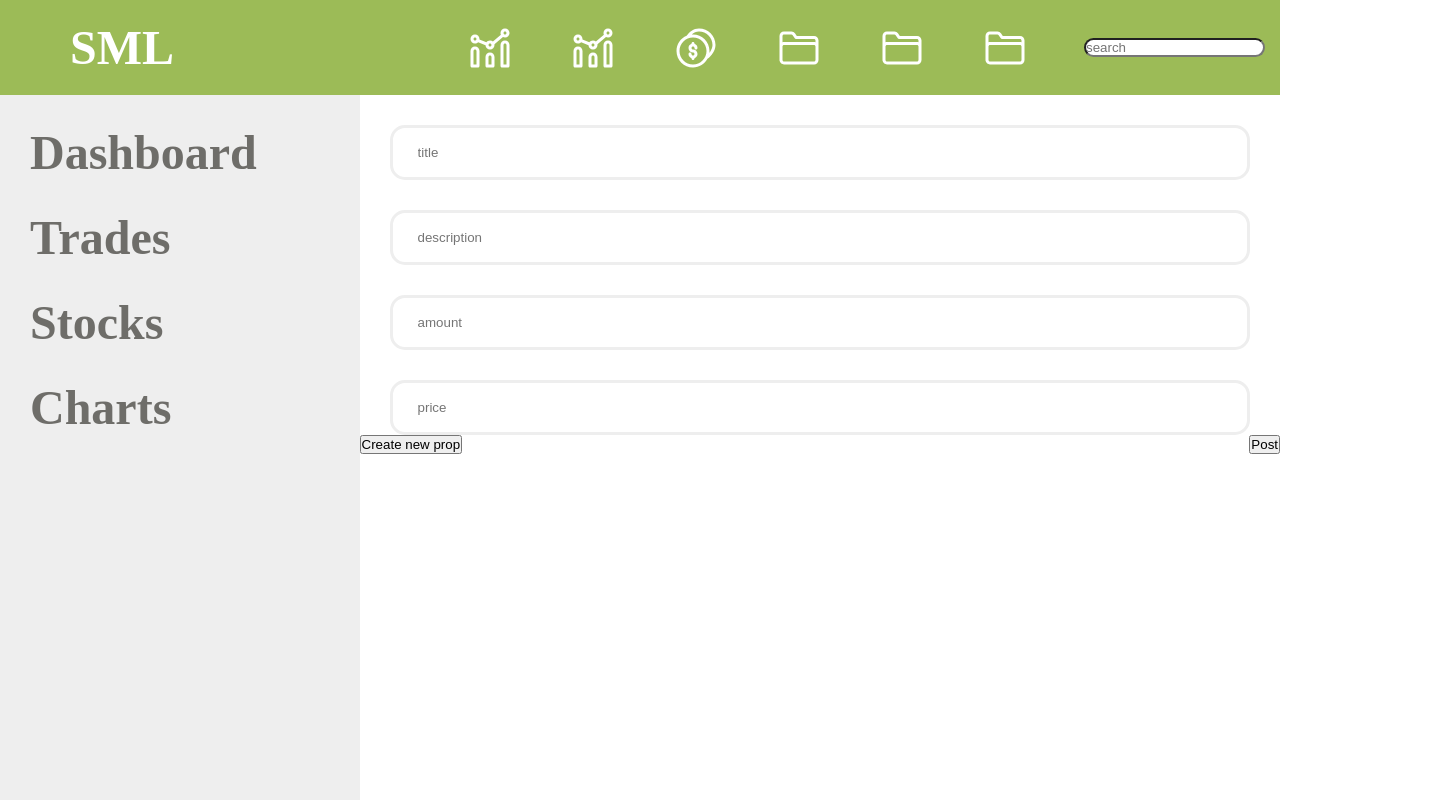
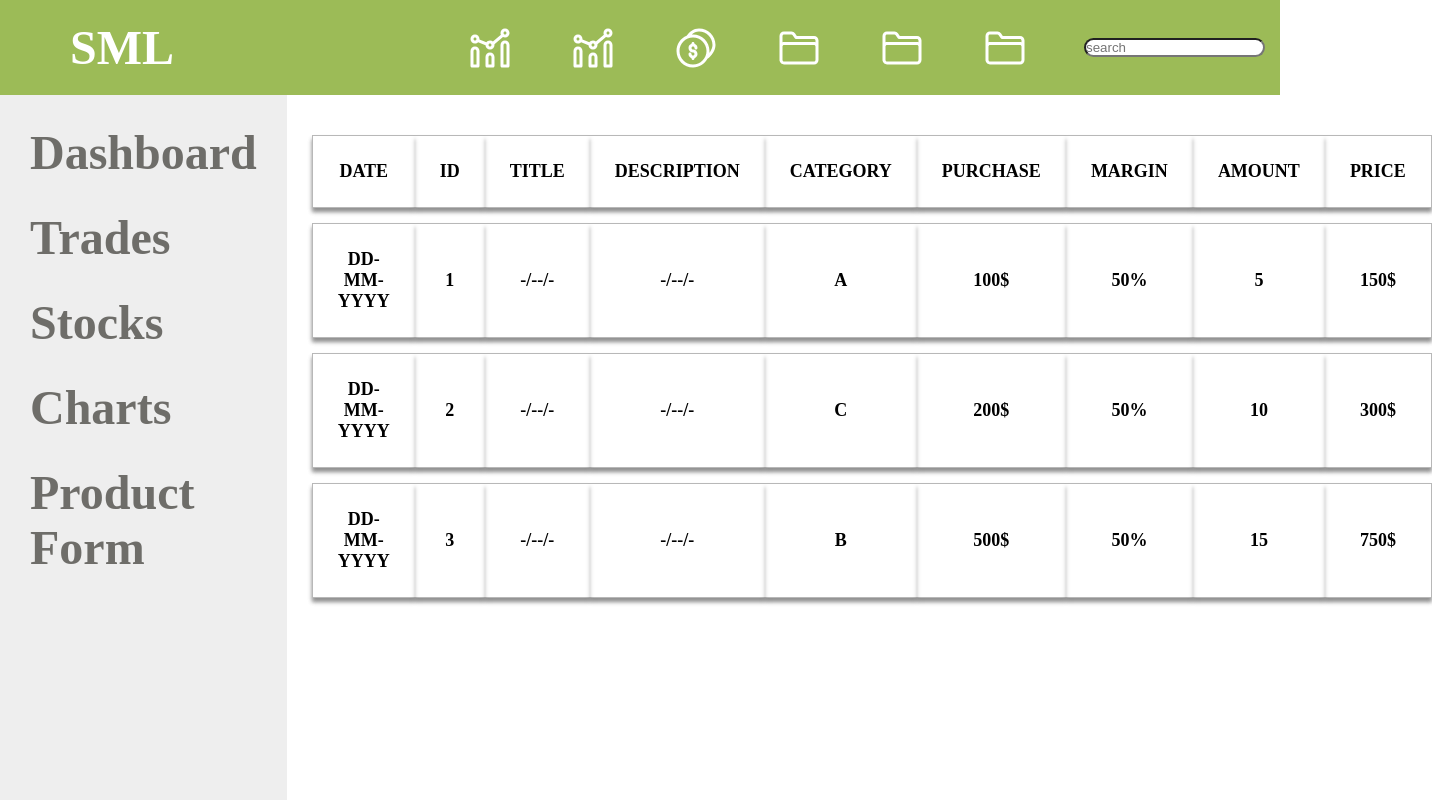
Before and after one commit to Markito97/Dashboard, a React (Create React App) app in the folder client/: page /stocks in a window 1280 px wide. Shown: the whole page, 1432 px wide, since content can reach past the window. Built offline with nearby package versions, Linux system fonts and the light colour scheme.

Commit message:
add-stocks-table

```diff
--- a/client/src/App.css
+++ b/client/src/App.css
@@ -327,3 +327,37 @@ body {
   border: 1px solid rgba(0, 0, 0, 0.28);
   box-shadow: 0px 4px 4px rgb(0 0 0 / 25%);
 }
+
+table {
+  border-spacing: 0px 15px;
+  width: 100%;
+  border-collapse: separate;
+}
+
+td,
+tr {
+  text-align: center;
+  font-size: 18px;
+  font-weight: bold;
+  text-transform: uppercase;
+  padding: 25px;
+  border: 1px solid rgba(0, 0, 0, 0.28);
+  border-right: none;
+  border-left: none;
+  box-shadow: 0px 4px 4px rgb(0 0 0 / 25%);
+}
+
+td:first-child {
+  border-left: 1px solid rgba(0, 0, 0, 0.28);
+  box-shadow: 0px 4px 4px rgb(0 0 0 / 25%);
+}
+
+td:last-child {
+  border-right: 1px solid rgba(0, 0, 0, 0.28);
+  box-shadow: 0px 4px 4px rgb(0 0 0 / 25%);
+}
+
+.stocks__main {
+  margin: 25px;
+  width: 100%;
+}
--- a/client/src/App.tsx
+++ b/client/src/App.tsx
@@ -7,6 +7,7 @@ import { DashBoard } from "./components/dashboard/Dashboard";
 import { Trades } from "./components/Trades";
 import { Stocks } from "./components/Stocks";
 import { Charts } from "./components/Charts";
+import { ProductFrom } from "./components/ProductForm";
 
 export const App = () => {
   return (
@@ -20,6 +21,7 @@ export const App = () => {
             <Route path={"/trades"} element={<Trades />} />
             <Route path={"/stocks"} element={<Stocks />} />
             <Route path={"/charts"} element={<Charts />} />
+            <Route path={"/productform"} element={<ProductFrom />} />
           </Routes>
         </div>
       </div>
--- /dev/null
+++ b/client/src/components/ProductForm.tsx
@@ -0,0 +1,14 @@
+export const ProductFrom = () => {
+  return (
+    <div className="product__post__form">
+      <input className="post__data" type="text" placeholder="title" />
+      <input className="post__data" type="text" placeholder="description" />
+      <input className="post__data" type="text" placeholder="amount" />
+      <input className="post__data" type="text" placeholder="price" />
+      <div className="btn__add_new-prop">
+        <button>Create new prop</button>
+        <button>Post</button>
+      </div>
+    </div>
+  );
+};
--- a/client/src/components/SIdeBar.tsx
+++ b/client/src/components/SIdeBar.tsx
@@ -15,6 +15,9 @@ export const SideBar = () => {
       <NavLink className="side__link__item" to={"/charts"}>
         Charts
       </NavLink>
+      <NavLink className="side__link__item" to={"/productform"}>
+        Product Form
+      </NavLink>
     </div>
   );
 };
--- a/client/src/components/Stocks.tsx
+++ b/client/src/components/Stocks.tsx
@@ -1,16 +1,52 @@
 export const Stocks = () => {
   return (
-    <div className="main__dashboard">
-      <div className="product__post__form">
-        <input className="post__data" type="text" placeholder="title" />
-        <input className="post__data" type="text" placeholder="description" />
-        <input className="post__data" type="text" placeholder="amount" />
-        <input className="post__data" type="text" placeholder="price" />
-        <div className="btn__add_new-prop">
-          <button>Create new prop</button>
-          <button>Post</button>
-        </div>
-      </div>
+    <div className="stocks__main">
+      <table className="stocks__table">
+        <tr>
+          <td>date</td>
+          <td>id</td>
+          <td>title</td>
+          <td>description</td>
+          <td>category</td>
+          <td>purchase</td>
+          <td>margin</td>
+          <td>amount</td>
+          <td>price</td>
+        </tr>
+        <tr>
+          <td>DD-MM-YYYY</td>
+          <td>1</td>
+          <td>-/--/-</td>
+          <td>-/--/-</td>
+          <td>A</td>
+          <td>100$</td>
+          <td>50%</td>
+          <td>5</td>
+          <td>150$</td>
+        </tr>
+        <tr>
+          <td>DD-MM-YYYY</td>
+          <td>2</td>
+          <td>-/--/-</td>
+          <td>-/--/-</td>
+          <td>C</td>
+          <td>200$</td>
+          <td>50%</td>
+          <td>10</td>
+          <td>300$</td>
+        </tr>
+        <tr>
+          <td>DD-MM-YYYY</td>
+          <td>3</td>
+          <td>-/--/-</td>
+          <td>-/--/-</td>
+          <td>B</td>
+          <td>500$</td>
+          <td>50%</td>
+          <td>15</td>
+          <td>750$</td>
+        </tr>
+      </table>
     </div>
   );
 };
```
